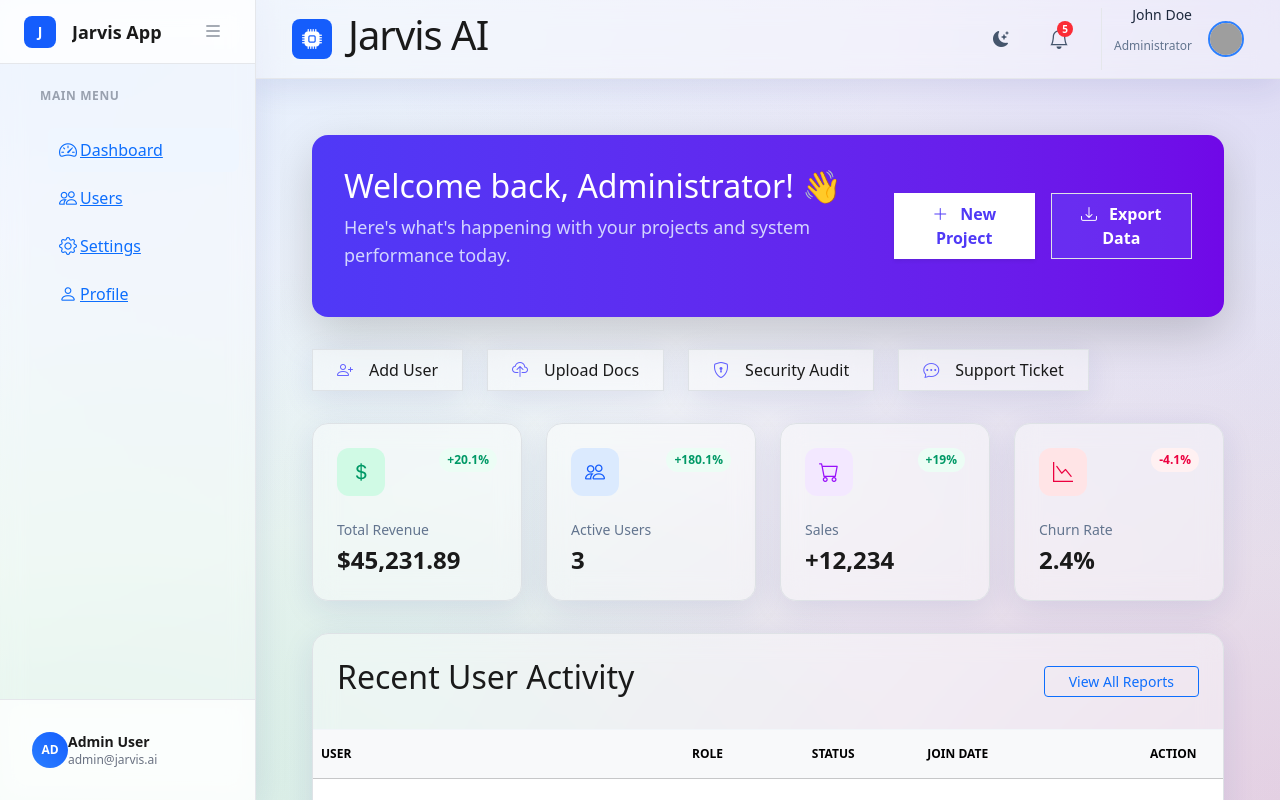
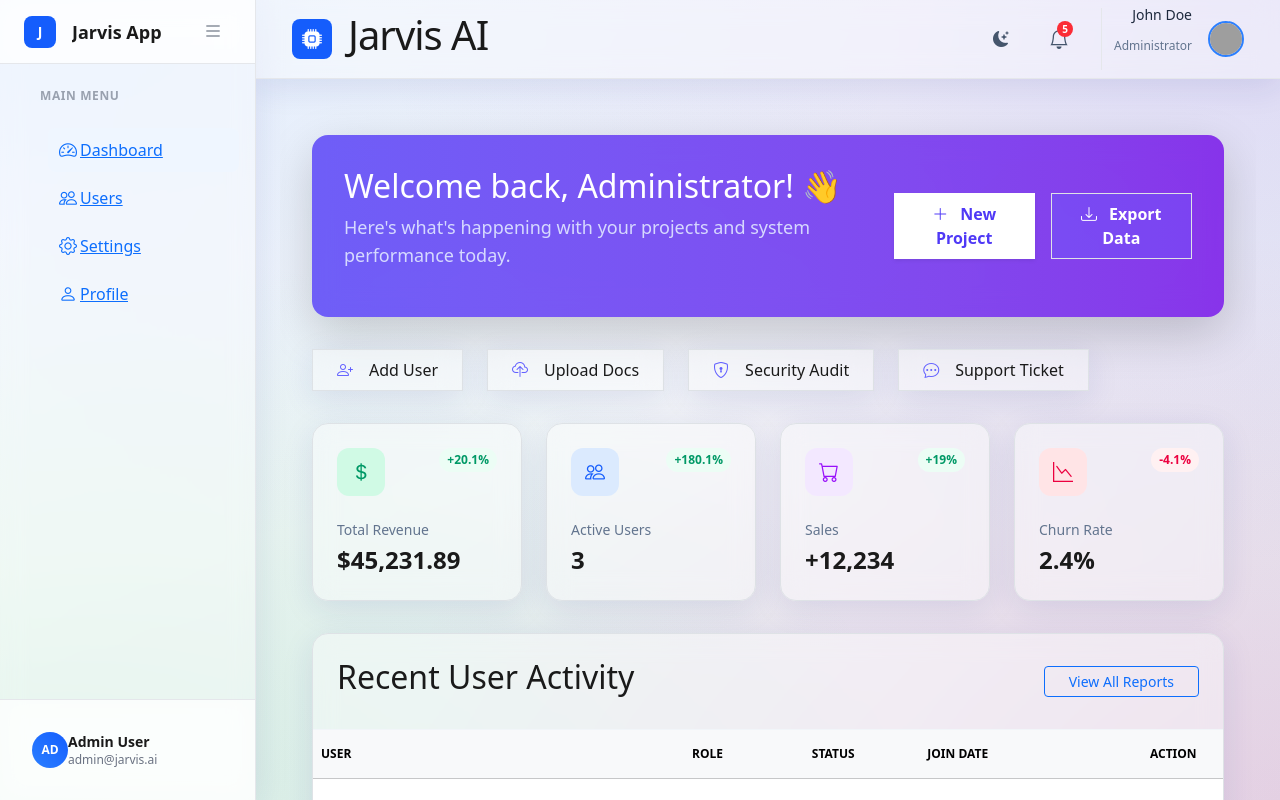
Before and after one commit to Asadali1010/jarvis-testing-with-angular, an Angular app: page /dashboard in a window 1280 px wide. Built offline with nearby package versions, Linux system fonts and the light colour scheme; grey boxes are pictures that could not be loaded.

Commit message:
feat: Update the welcome card's Tailwind classes to fix transparency issues…
Automated by Jarvis team

```diff
--- a/src/app/dashboard/dashboard.component.html
+++ b/src/app/dashboard/dashboard.component.html
@@ -2,7 +2,7 @@
     <!-- Top Navbar -->
     <main class="flex-1 overflow-y-auto p-8">
       <!-- Welcome Card -->
-      <div class="bg-gradient-to-r from-indigo-600 to-violet-700 rounded-2xl p-8 mb-8 text-white shadow-lg flex flex-col md:flex-row items-center justify-between gap-6 backdrop-blur-md bg-white/80">
+      <div class="bg-gradient-to-r from-indigo-600/80 to-violet-700/80 rounded-2xl p-8 mb-8 text-white shadow-lg flex flex-col md:flex-row items-center justify-between gap-6 backdrop-blur-md">
         <div class="space-y-2">
           <h2 class="text-3xl font-bold">Welcome back, Administrator! 👋</h2>
           <p class="text-indigo-100 text-lg opacity-90">Here's what's happening with your projects and system performance today.</p>
```
